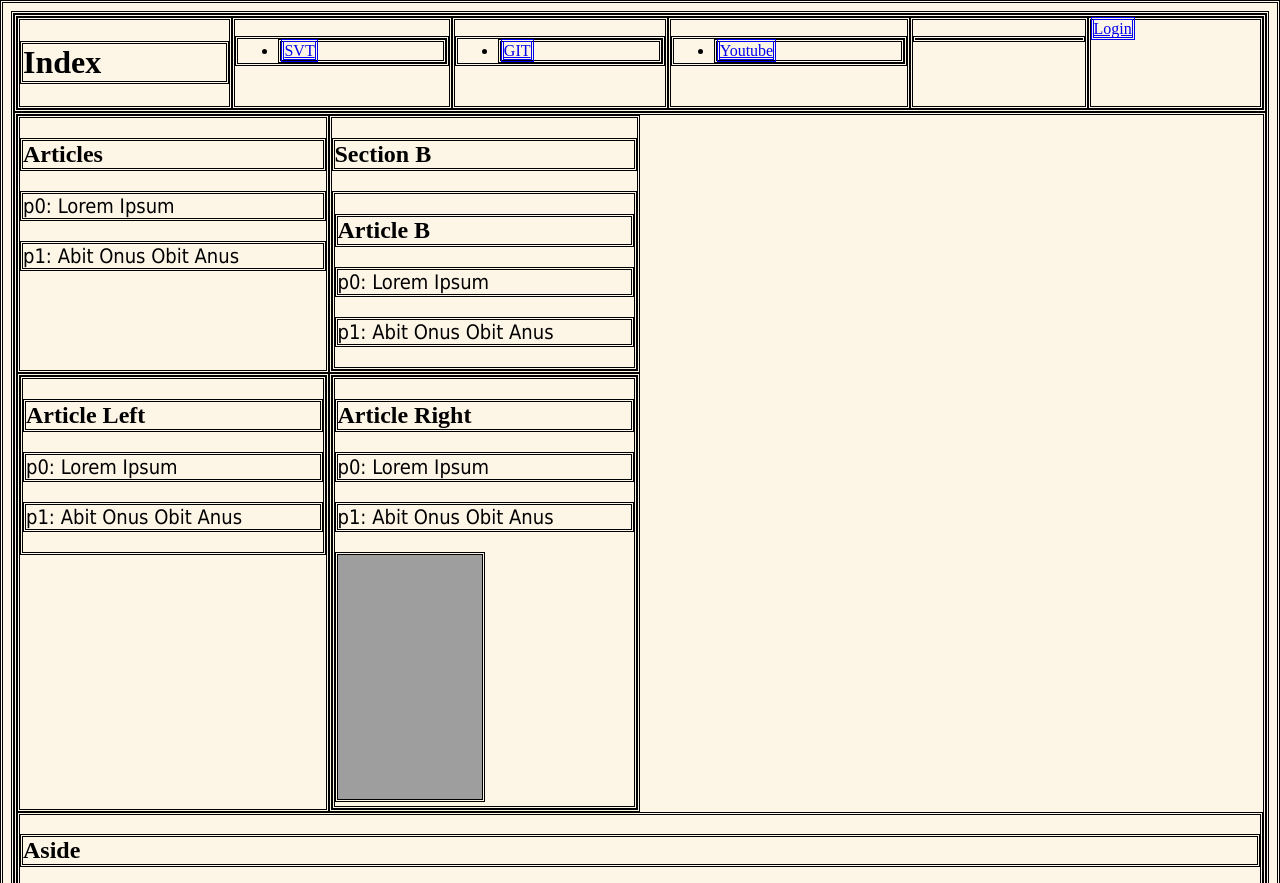
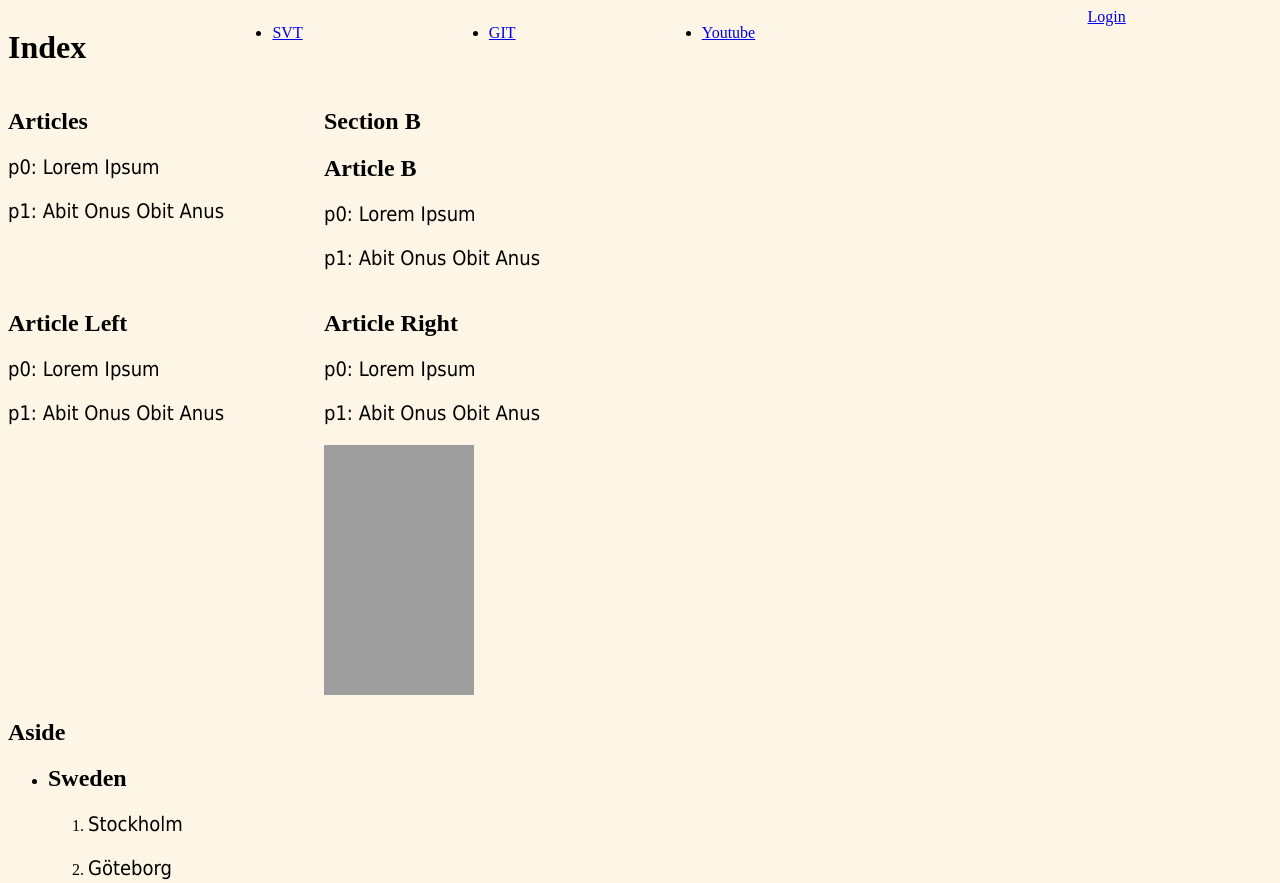
Before and after one commit to exegesen/html, a plain HTML site: page index.html in a window 1280 px wide. Shown: the top 883 px of the page. Drawn offline with Linux system fonts and the light colour scheme; grey boxes are pictures that could not be loaded.

Commit message:
Add files via upload

```diff
--- a/styling.css
+++ b/styling.css
@@ -1,6 +1,6 @@
 * {
 			box-sizing: border-box;
-			border-style: double;
+
 		}
 		body {
 			background-color: OldLace;
@@ -17,12 +17,11 @@
 		.container{
 			display: grid;
 			grid-template-rows: auto;
-			grid-template-columns: 25% 25% 25% 25%;
+			grid-template-columns: 25% 25% 50%;
 			grid-template-areas:
-			"navigation navigation navigation navigation"
-			"titlecontainer titlecontainer ArticleB ArticleB"
-			"article_left article_right ArticleB ArticleB"
-			"footer footer footer footer";
+			"titlecontainer titlecontainer ArticleB "
+			"article_left article_right ArticleB "
+			"footer footer footer";
 			align-content: center;
 
 		}
```
